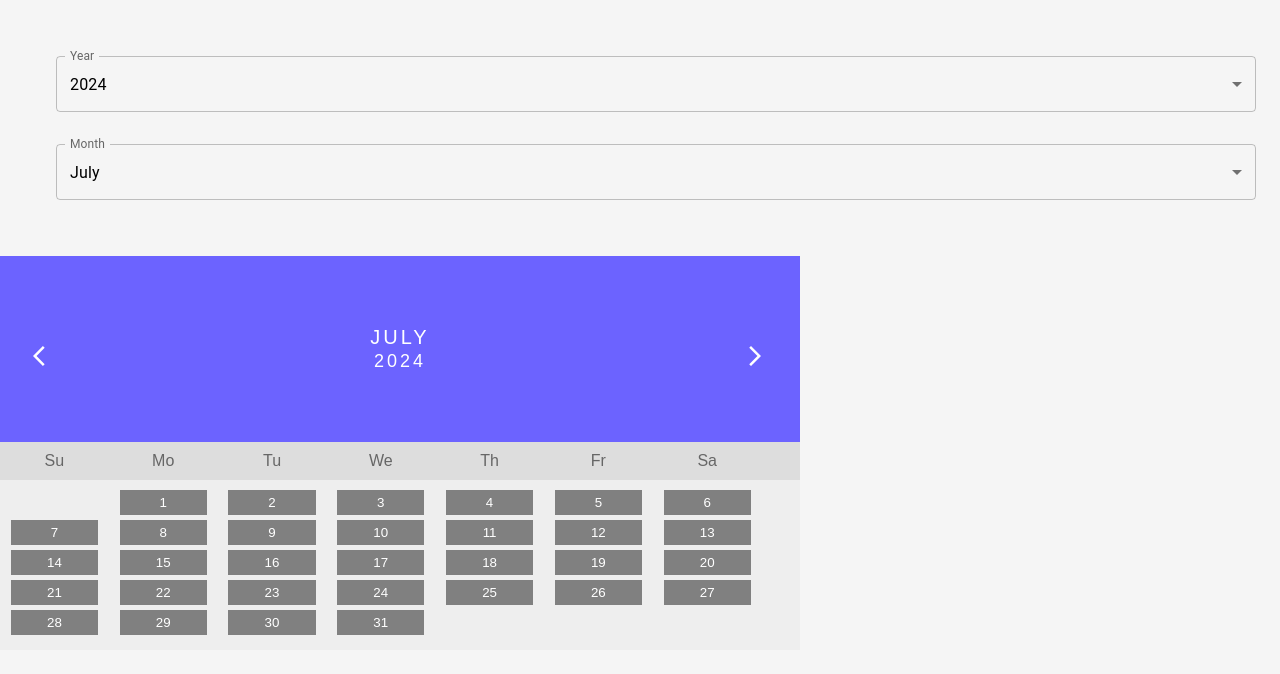
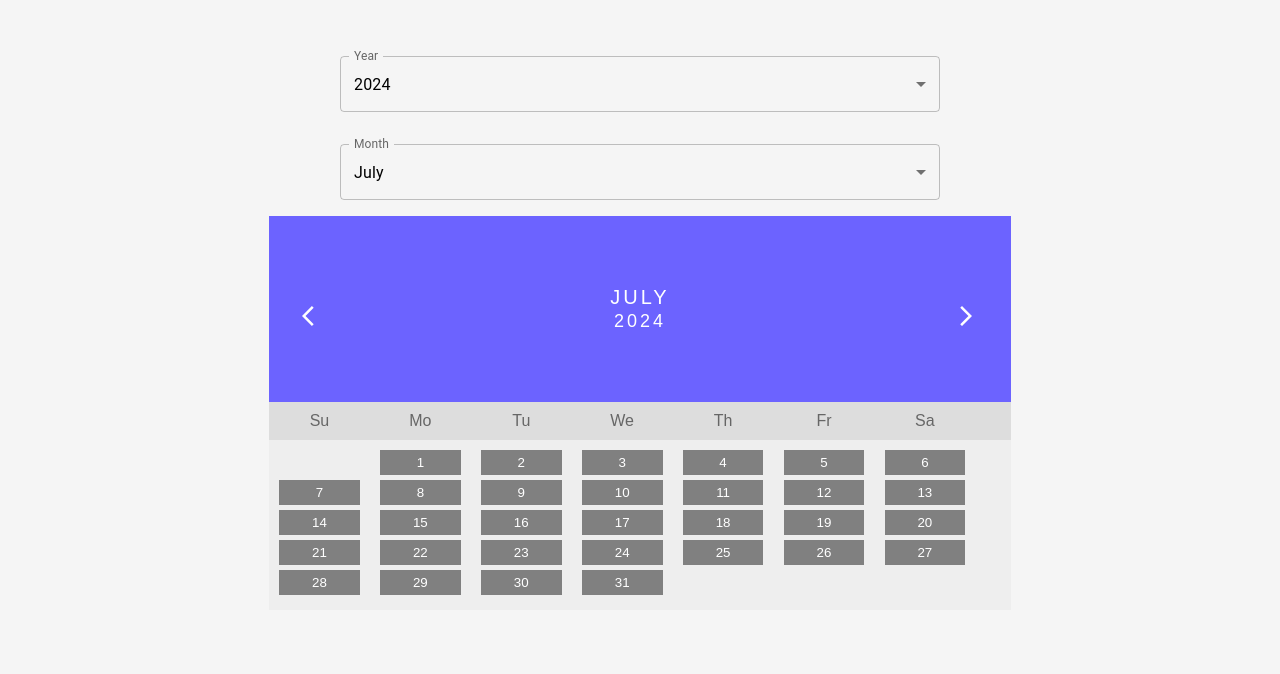
Before and after one commit to Mindwell-Smart-Diary/Mindwell, a React (Vite) app in the folder Client/: page /history in a window 1280 px wide. Shown: the top 674 px of the page. Built offline with nearby package versions, Linux system fonts and the light colour scheme.

Commit message:
history page layout

```diff
--- /dev/null
+++ b/Client/src/components/History/MonthInput/MonthInput.tsx
@@ -0,0 +1,39 @@
+import { FormControl, FormControlProps, InputLabel, MenuItem, Select } from "@mui/material"
+
+import { Month, MONTHS_OF_YEAR } from "@/types/enums/Month"
+
+interface MonthInputProps extends FormControlProps {
+    month: number,
+    setMonth: (month: Month) => void
+}
+
+export const MonthInput = (props: MonthInputProps) => {
+    const { month, setMonth } = props;
+
+    return (
+        <FormControl {...props} fullWidth>
+            <InputLabel id="selected-month">Month</InputLabel>
+            <Select
+                MenuProps={{
+                    PaperProps: {
+                        style: {
+                            maxHeight: 200,
+                        },
+                    },
+                }}
+                labelId="selected-month"
+                value={month}
+                label="Month"
+                onChange={(e) => setMonth(e.target.value as Month)}
+            >
+                {[...Object.values(Month)]
+                    .filter((month) => typeof month === "number")
+                    .map((month) => (
+                        <MenuItem key={month} value={month}>
+                            {MONTHS_OF_YEAR[month - 1]}
+                        </MenuItem>
+                    ))}
+            </Select>
+        </FormControl>
+    )
+}
--- /dev/null
+++ b/Client/src/components/History/YearInput/YearInput.tsx
@@ -0,0 +1,37 @@
+import { FormControl, FormControlProps, InputLabel, MenuItem, Select } from "@mui/material"
+
+import { YEARS } from "@/utilities/DateUtils"
+
+interface YearInputProps extends FormControlProps {
+    year: number,
+    setYear: (year: number) => void
+}
+
+export const YearInput = (props: YearInputProps) => {
+    const { year, setYear } = props
+
+    return (
+        <FormControl {...props} fullWidth>
+            <InputLabel id="selected-year">Year</InputLabel>
+            <Select
+                MenuProps={{
+                    PaperProps: {
+                        style: {
+                            maxHeight: 200,
+                        },
+                    },
+                }}
+                labelId="selected-year"
+                value={year}
+                label="Year"
+                onChange={(e) => setYear(Number(e.target.value))}
+            >
+                {[...YEARS].map((year) => (
+                    <MenuItem key={year} value={year}>
+                        {year}
+                    </MenuItem>
+                ))}
+            </Select>
+        </FormControl>
+    )
+}
--- a/Client/src/components/History/index.ts
+++ b/Client/src/components/History/index.ts
@@ -1 +1,3 @@
 export * from "./Calendar/Calendar";
+export * from "./YearInput/YearInput";
+export * from "./MonthInput/MonthInput";
--- a/Client/src/pages/History.tsx
+++ b/Client/src/pages/History.tsx
@@ -1,14 +1,11 @@
-import { Calendar } from "@/components/History";
+import { Box } from "@mui/material";
+import { useMemo, useState } from "react";
+
+import { Month } from "@/types/enums/Month";
 import { CalendarDay } from "@/types/CalendarDay";
-import { DAYS_OF_WEEK } from "@/types/enums/Day";
-import { Month, MONTHS_OF_YEAR } from "@/types/enums/Month";
-import {
-  getMonthCalendar,
-  splitDaysIntoWeeks,
-  YEARS,
-} from "@/utilities/DateUtils";
-import { Box, FormControl, InputLabel, MenuItem, Select } from "@mui/material";
-import { useMemo, useState } from "react";
+import { getMonthCalendar } from "@/utilities/DateUtils";
+import { Calendar, YearInput, MonthInput } from "@/components/History";
+
 
 export const History = () => {
   const currentDate = new Date();
@@ -24,55 +21,9 @@ export const History = () => {
 
   return (
     <>
-      <Box p={5} sx={{ minWidth: 120 }}>
-        <FormControl sx={{ m: 2 }} fullWidth>
-          <InputLabel id="selected-year">Year</InputLabel>
-          <Select
-            MenuProps={{
-              PaperProps: {
-                style: {
-                  maxHeight: 200,
-                },
-              },
-            }}
-            labelId="selected-year"
-            value={selectedYear}
-            label="Year"
-            onChange={(e) => setSelectedYear(Number(e.target.value))}
-          >
-            {[...YEARS].map((year) => (
-              <MenuItem key={year} value={year}>
-                {year}
-              </MenuItem>
-            ))}
-          </Select>
-        </FormControl>
-
-        <FormControl sx={{ m: 2 }} fullWidth>
-          <InputLabel id="selected-month">Month</InputLabel>
-          <Select
-            MenuProps={{
-              PaperProps: {
-                style: {
-                  maxHeight: 200,
-                },
-              },
-            }}
-            labelId="selected-month"
-            value={selectedMonth}
-            label="Month"
-            onChange={(e) => setSelectedMonth(e.target.value as Month)}
-          >
-            {[...Object.values(Month)]
-              .filter((month) => typeof month === "number")
-              .map((month) => (
-                <MenuItem key={month} value={month}>
-                  {MONTHS_OF_YEAR[month - 1]}
-                </MenuItem>
-              ))}
-          </Select>
-        </FormControl>
-      </Box>
+      <Box sx={{ width: '100%', display: 'flex', flexDirection: 'column', alignItems: 'center', justifyContent: 'center', padding: 5 }}>
+        <YearInput sx={{ maxWidth: '50%', m: 2 }} year={selectedYear} setYear={(year: number) => setSelectedYear(year)} />
+        <MonthInput sx={{ maxWidth: '50%', m: 2 }} month={selectedMonth} setMonth={(month: Month) => setSelectedMonth(month)} />
         <Calendar
           month={selectedMonth}
           year={selectedYear}
@@ -80,6 +31,7 @@ export const History = () => {
           setMonth={(month) => setSelectedMonth(month)}
           setYear={(year) => setSelectedYear(year)}
         />
+      </Box>
     </>
   );
 };
```
Lines whose indentation alone changed are shown as unchanged.
